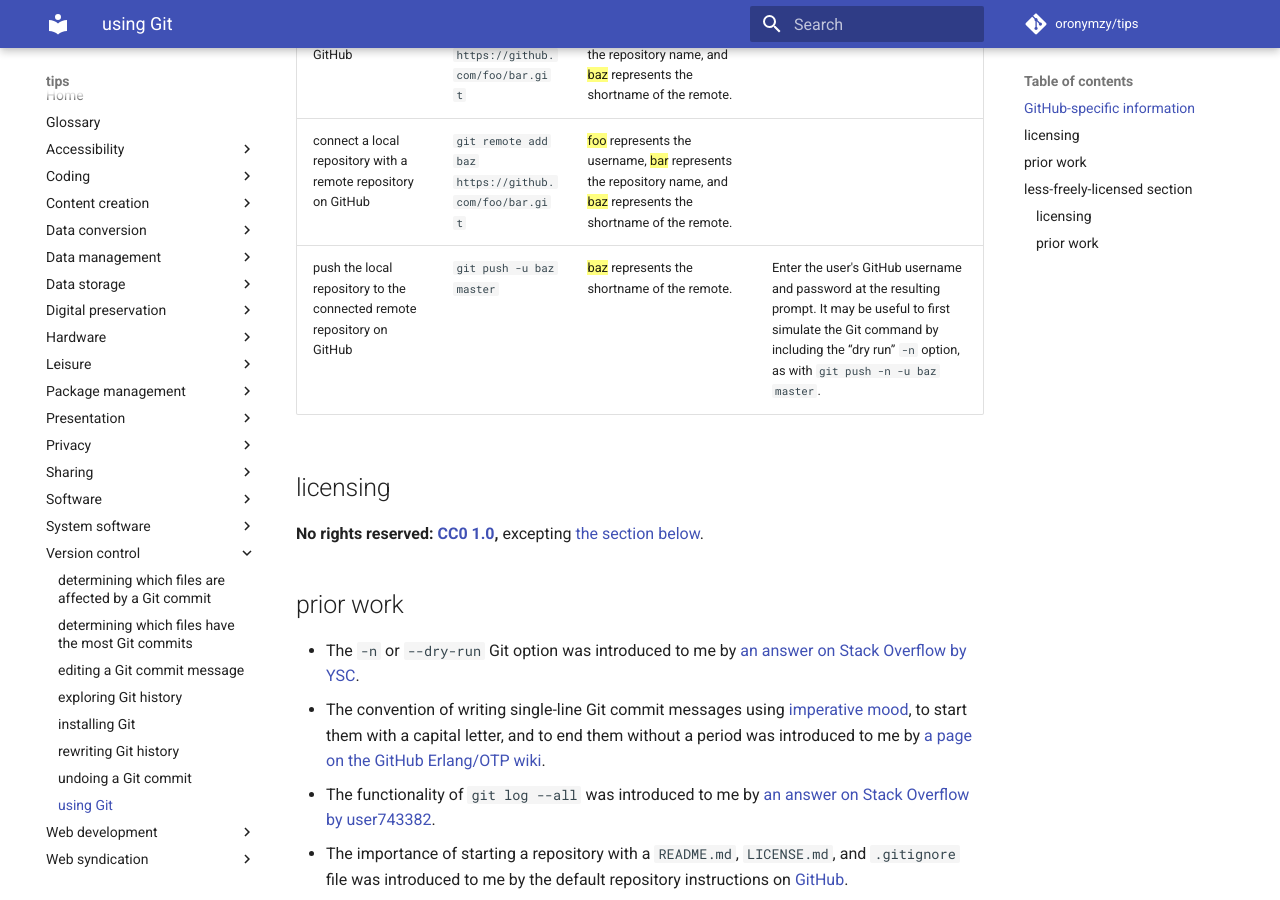
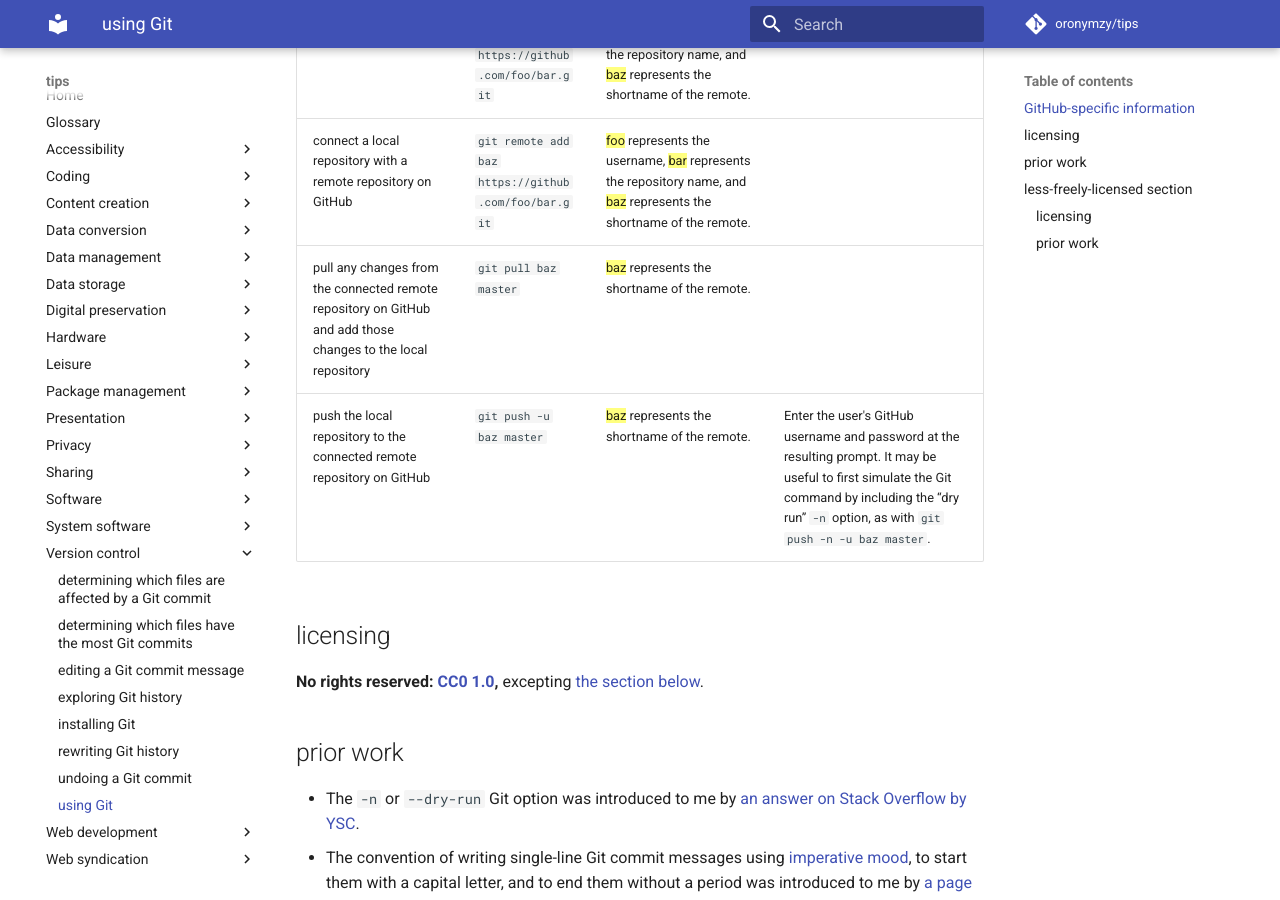
Before and after one commit to oronymzy/tips, an MkDocs documentation site: the page built from docs/usngGit.md, in a window 1280 px wide and 900 px high, scrolled down 1775 px. Built offline with MkDocs 1.6.1 and Material for MkDocs 9.7.7, drawn with Linux system fonts in a browser that asks for light colours; comment, search, counter and statistics services are not loaded.

Commit message:
Add table row in 'GitHub-specific information' section
Add 'pull any changes from the connected remote repository on GitHub and
add those changes to the local repository' table row in 'GitHub-specific
information' section.

```diff
--- a/docs/usngGit.md
+++ b/docs/usngGit.md
@@ -25,6 +25,7 @@ To ignore an already-committed directory or file, add it to `.gitignore`, commit
 |:-----------------------------------------------------------------------|:--------------------------------------------------------|:-----------------------------------------------------------------------------------------------------------------------------------|:-
 | change the remote repository on GitHub                                 | `git remote set-url baz https://github.com/foo/bar.git` | {==foo==} represents the username, {==bar==} represents the repository name, and {==baz==} represents the shortname of the remote.
 | connect a local repository with a remote repository on GitHub          | `git remote add baz https://github.com/foo/bar.git`     | {==foo==} represents the username, {==bar==} represents the repository name, and {==baz==} represents the shortname of the remote.
+| pull any changes from the connected remote repository on GitHub and add those changes to the local repository | `git pull baz master` | {==baz==} represents the shortname of the remote.
 | push the local repository to the connected remote repository on GitHub | `git push -u baz master`                                | {==baz==} represents the shortname of the remote.                                                                                  | Enter the user's GitHub username and password at the resulting prompt. It may be useful to first simulate the Git command by including the “dry run” `-n` option, as with `git push -n -u baz master`.
 
 
```
